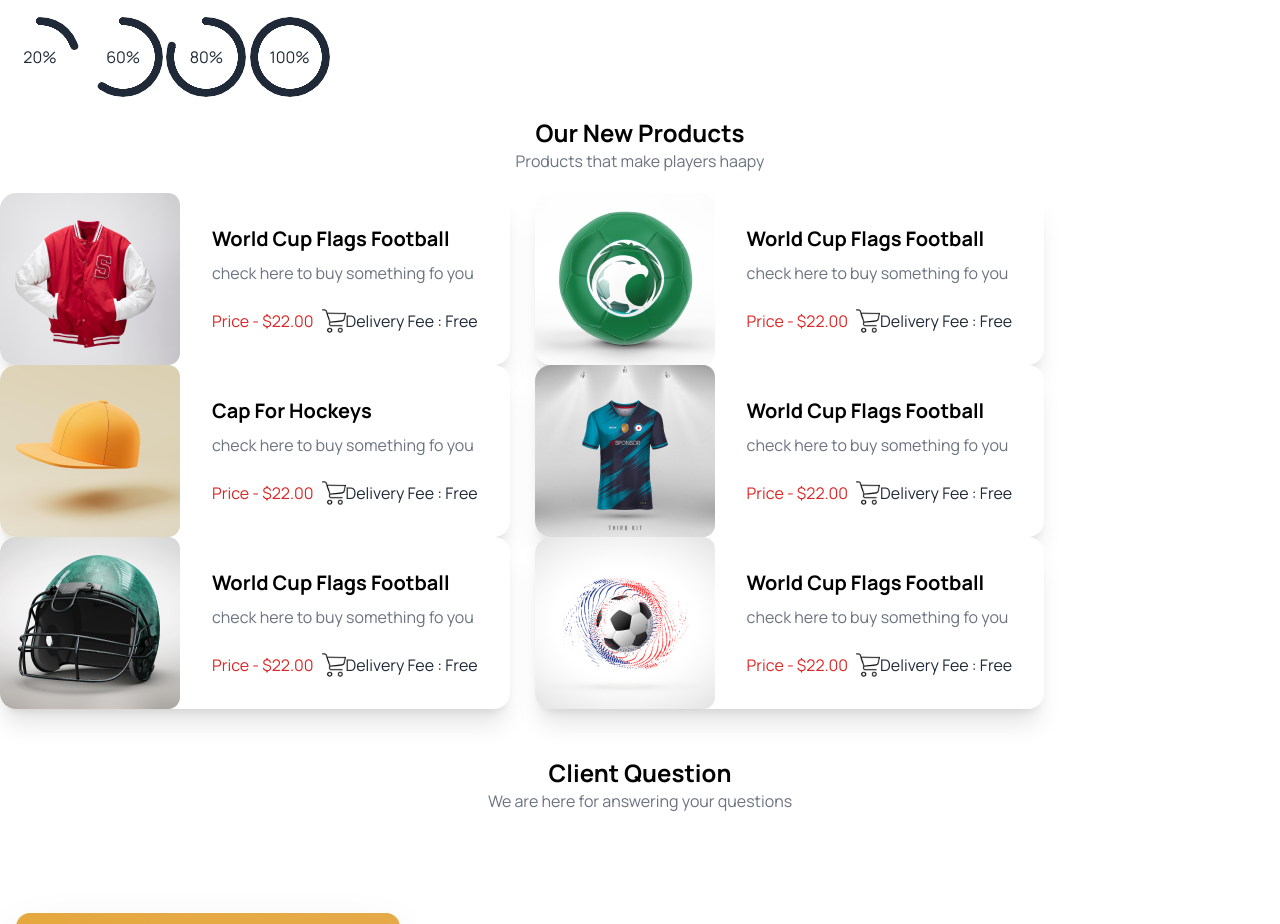
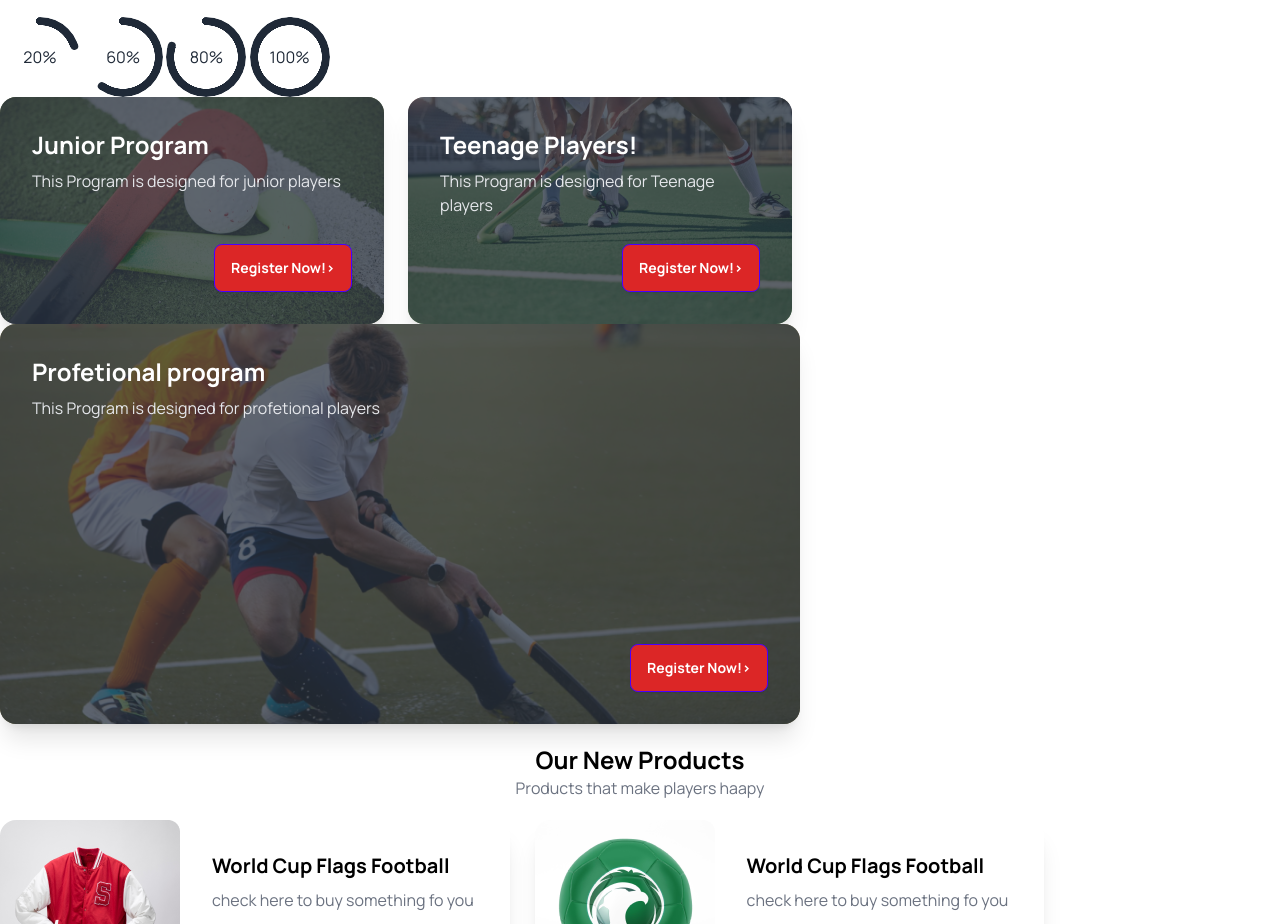
Before and after one commit to TahsinHafsa/assignment3-repo, a plain HTML site: page index.html in a window 1280 px wide. Shown: the part 743-1667 px from the top of the page. Drawn offline with nearby package versions, Linux system fonts and the light colour scheme; files whose address does not match are found by name.

Commit message:
eighth commit

```diff
--- a/index.html
+++ b/index.html
@@ -113,6 +113,43 @@
             </div>
 
 
+
+        </section>
+        <!-- Program section -->
+        <section class="bg-white font-manrope">
+          <div class="flex gap-6">
+            <div class="card w-96 bg-base-100 shadow-xl image-full">
+              <figure><img src="Images/2.png" alt="" /></figure>
+              <div class="card-body">
+                <h2 class="card-title text-white font-semibold text-2xl">Junior Program</h2>
+                <p class="text-gray-200">This Program is designed for junior players</p>
+                <div class="card-actions justify-end">
+                  <button class="btn btn-primary bg-red-600 text-white">Register Now!></button>
+                </div>
+              </div>
+            </div>
+            <div class="card w-96 bg-base-100 shadow-xl image-full">
+              <figure><img src="Images/3.png" alt="" /></figure>
+              <div class="card-body">
+                <h2 class="card-title text-white font-semibold text-2xl">Teenage Players!</h2>
+                <p class="text-gray-200">This Program is designed for Teenage players</p>
+                <div class="card-actions justify-end">
+                  <button class="btn btn-primary bg-red-600 text-white">Register Now!></button>
+                </div>
+              </div>
+            </div>
+
+          </div>
+          <div class="card w-[800px] h-[400px] bg-base-100 shadow-xl image-full">
+            <figure><img src="Images/4.png" alt="" /></figure>
+            <div class="card-body">
+              <h2 class="card-title text-white font-semibold text-2xl">Profetional program</h2>
+              <p class="text-gray-200">This Program is designed for profetional players</p>
+              <div class="card-actions justify-end">
+                <button class="btn btn-primary bg-red-600 text-white">Register Now!></button>
+              </div>
+            </div>
+          </div>
 
         </section>
 
```
